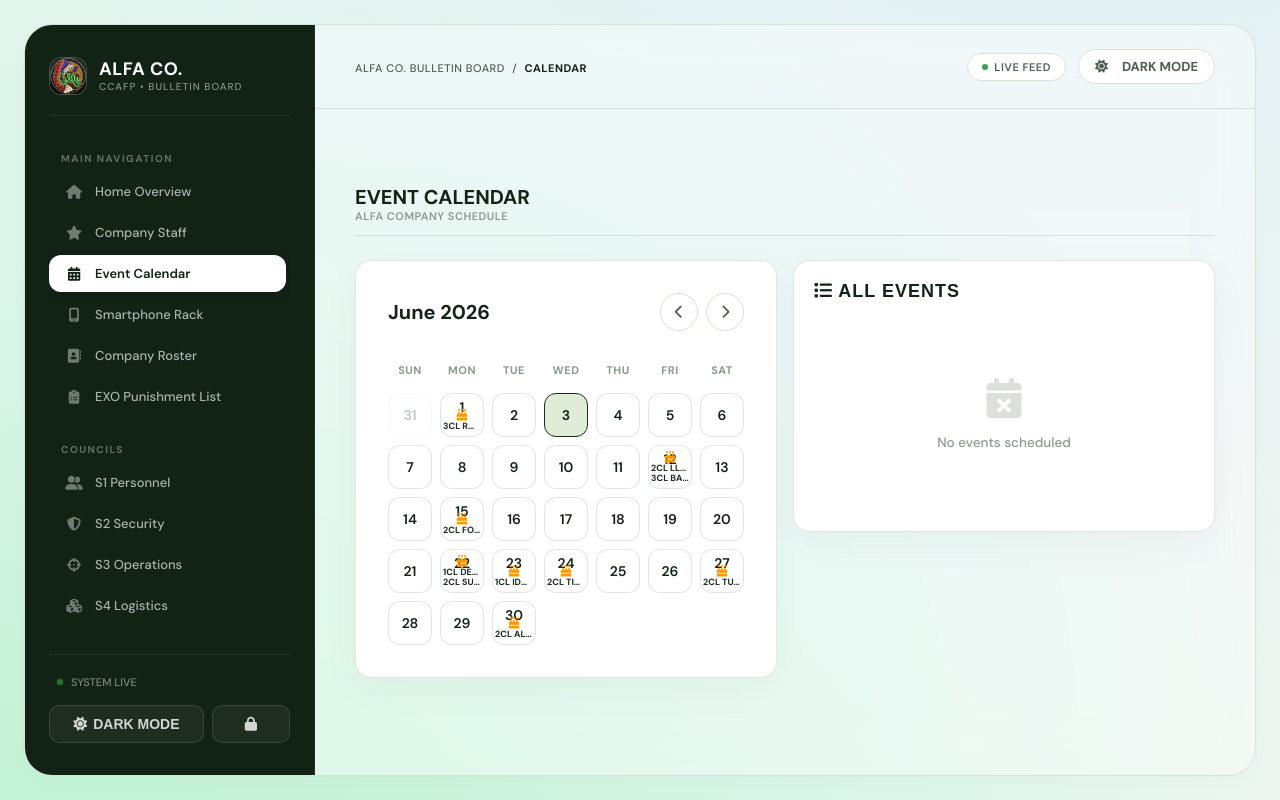
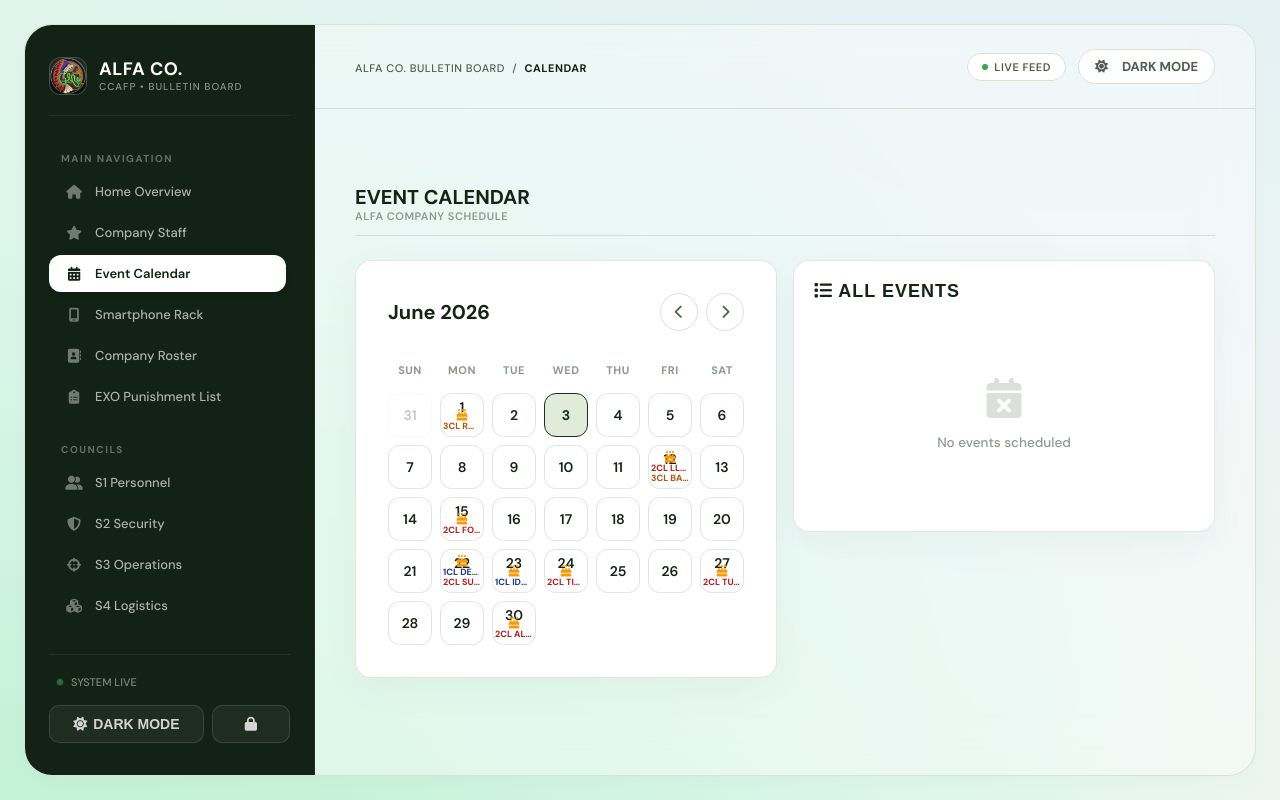
Before and after one commit to cdtpalers/alfa-coy, a React (Vite) app: page / in a window 1280 px wide. Both pictures are taken after a click on the button "Event Calendar". Built offline with nearby package versions, Linux system fonts and the light colour scheme.

Commit message:
style: fix birthday text contrast in dark mode using class-aware colors

```diff
--- a/src/index.css
+++ b/src/index.css
@@ -896,6 +896,31 @@ body {
   background: #ffffff !important;
 }
 
+
+/* Birthday styling in calendar */
+.bday-names div {
+  font-weight: 700;
+}
+.bday-1cl { color: #1e3a8a; }
+.bday-2cl { color: #b91c1c; }
+.bday-3cl { color: #b45309; }
+.bday-4cl { color: #15803d; }
+.bday-other { color: var(--accent-base); }
+
+[data-theme="dark"] .bday-1cl { color: #60a5fa; }
+[data-theme="dark"] .bday-2cl { color: #f87171; }
+[data-theme="dark"] .bday-3cl { color: #fbbf24; }
+[data-theme="dark"] .bday-4cl { color: #4ade80; }
+[data-theme="dark"] .bday-other { color: var(--accent-light); }
+
+/* Selected state overrides to ensure contrast */
+.cal-day.selected .bday-names div {
+  color: rgba(255, 255, 255, 0.95) !important;
+}
+[data-theme="dark"] .cal-day.selected .bday-names div {
+  color: #080d09 !important;
+}
+
 .event-list {
   margin-top: 16px;
   display: flex;
--- a/src/pages/Calendar.jsx
+++ b/src/pages/Calendar.jsx
@@ -38,6 +38,7 @@ export default function Calendar({ events, openEventModal, isAdmin }) {
                 bdays.push({
                   name: `${firstName} ${lastName}`.trim(),
                   shortName,
+                  cadetClass,
                   month: d.getMonth(),
                   day: d.getDate()
                 });
@@ -134,11 +135,19 @@ export default function Calendar({ events, openEventModal, isAdmin }) {
                   }}>
                     <i className="fa-solid fa-cake-candles" style={{color: '#ff9800', fontSize: '12px', marginBottom: '1px'}}></i>
                     <div className="bday-names" style={{fontSize: '9px', lineHeight: 1.1, textAlign: 'center', width: '90%', fontWeight: 700}}>
-                      {d.birthdays.map((b, idx) => (
-                        <div key={idx} style={{whiteSpace: 'nowrap', overflow: 'hidden', textOverflow: 'ellipsis', color: 'var(--accent-base)'}}>
-                          {b.shortName}
-                        </div>
-                      ))}
+                      {d.birthdays.map((b, idx) => {
+                        const classKey = (b.cadetClass || '').toLowerCase();
+                        let classColor = 'bday-other';
+                        if (classKey.includes('1cl')) classColor = 'bday-1cl';
+                        else if (classKey.includes('2cl')) classColor = 'bday-2cl';
+                        else if (classKey.includes('3cl')) classColor = 'bday-3cl';
+                        else if (classKey.includes('4cl')) classColor = 'bday-4cl';
+                        return (
+                          <div key={idx} className={classColor} style={{whiteSpace: 'nowrap', overflow: 'hidden', textOverflow: 'ellipsis'}}>
+                            {b.shortName}
+                          </div>
+                        );
+                      })}
                     </div>
                   </div>
                 )}
```
